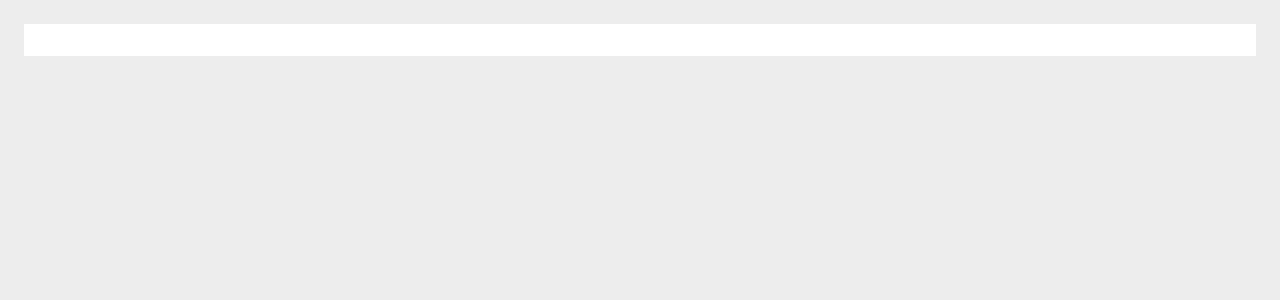
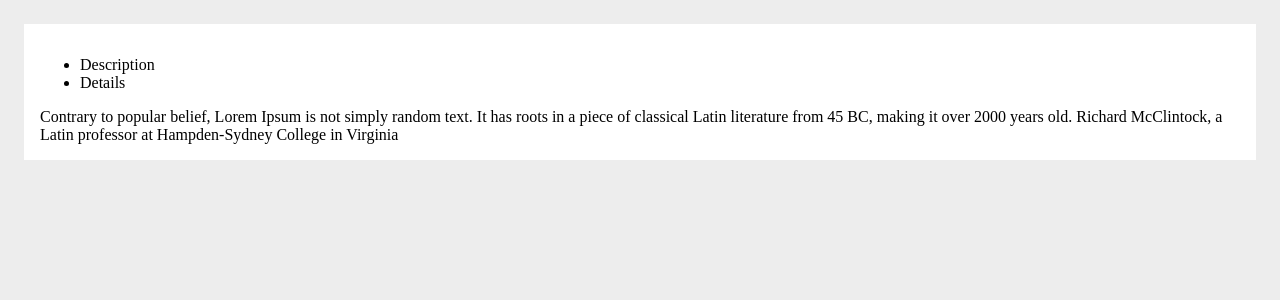
Before and after one commit to timardex/headphone-cart, a React (Create React App) app: page / in a window 1280 px wide. Shown: the top 300 px of the page. Built offline with nearby package versions, Linux system fonts and the light colour scheme.

Commit message:
setup tab menu and handlers

```diff
--- a/src/App.js
+++ b/src/App.js
@@ -1,9 +1,29 @@
-import React from 'react';
+import React, { useState } from 'react';
+
+import Header from './components/Header';
+import Description from './components/Description';
+import Details from './components/Details';
 
 const App = () => {
+
+  const tabMenu = [
+    {linkText: 'Description', component: <Description />},
+    {linkText: 'Details', component: <Details />},
+  ];
+
+  const [page, setPage] = useState(0);
+  const getPage = tabMenu[page] ? tabMenu[page].component : null;
+
   return (
     <div className="App">
+      <div className="col-left">
+        <Header tabMenu={tabMenu} page={page} setPage={setPage}/>
 
+        <div>{getPage}</div>
+
+      </div>
+      <div className="col-right">
+      </div>
     </div>
   );
 }
--- /dev/null
+++ b/src/components/Description/index.js
@@ -0,0 +1,14 @@
+import React from 'react';
+import './style.scss';
+
+const Description = () => {
+  return (
+    <section>
+      Contrary to popular belief, Lorem Ipsum is not simply random text.
+      It has roots in a piece of classical Latin literature from 45 BC, making it over 2000 years old.
+      Richard McClintock, a Latin professor at Hampden-Sydney College in Virginia
+    </section>
+  );
+}
+
+export default Description;
--- /dev/null
+++ b/src/components/Description/style.scss
@@ -0,0 +1 @@
+@import "src/assets/styles/variables.scss";
--- /dev/null
+++ b/src/components/Details/index.js
@@ -0,0 +1,14 @@
+import React from 'react';
+import './style.scss';
+
+const Details = () => {
+  return (
+    <section>
+      Lorem Ipsum is simply dummy text of the printing and typesetting industry.
+      Lorem Ipsum has been the industry's standard dummy text ever since the 1500s,
+      when an unknown printer took a galley of type and scrambled it to make a type specimen book.
+    </section>
+  );
+}
+
+export default Details;
--- /dev/null
+++ b/src/components/Details/style.scss
@@ -0,0 +1 @@
+@import "src/assets/styles/variables.scss";
--- /dev/null
+++ b/src/components/Header/index.js
@@ -0,0 +1,20 @@
+import React from 'react';
+
+import './style.scss';
+
+const Header = (props) => {
+  const { tabMenu, page, setPage } = props
+  return (
+    <header className="header">
+      <ul>
+        {tabMenu.map((props, i) => (
+          <li className={`link ${i === page ? 'active' : ''}`} key={i} onClick={() => setPage(i)}>
+            {props.linkText}
+          </li>
+        ))}
+      </ul>
+    </header>
+  );
+}
+
+export default Header;
--- /dev/null
+++ b/src/components/Header/style.scss
@@ -0,0 +1 @@
+@import "src/assets/styles/variables.scss";
```
